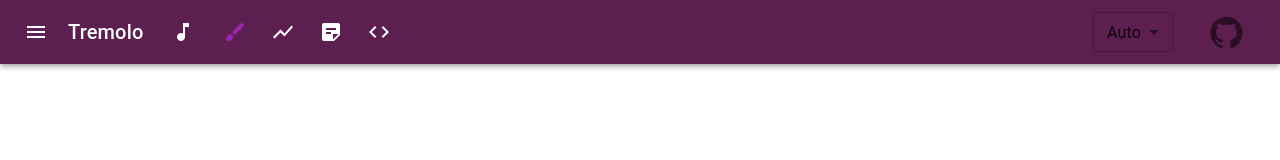
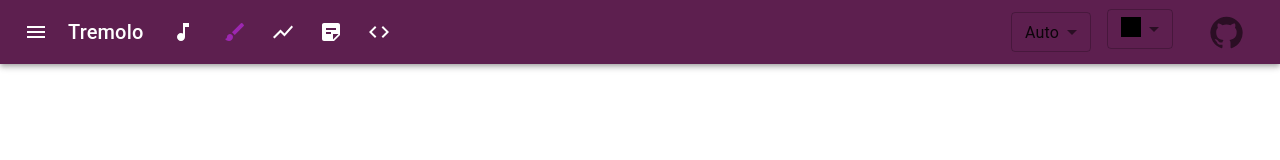
Before and after one commit to Sergej-Popov/tremolo, a React (Vite) app: page /second/ in a window 1280 px wide. Both pictures are taken after a click on the button 235 px from the left and 32 px from the top of the page. Shown: the top 160 px of the page. Built offline with nearby package versions, Linux system fonts and the light colour scheme; a web font is replaced by a local one.

Commit message:
Add brush color menu option (#25)
Add brush color option and disable on other tools

```diff
--- a/src/Menu.tsx
+++ b/src/Menu.tsx
@@ -42,6 +42,8 @@ const Menu: React.FC = () => {
   const setDrawingMode = app?.setDrawingMode ?? (() => {});
   const brushWidth = app?.brushWidth ?? 'auto';
   const setBrushWidth = app?.setBrushWidth ?? (() => {});
+  const brushColor = app?.brushColor ?? defaultLineColor;
+  const setBrushColor = app?.setBrushColor ?? (() => {});
   const [fontSize, setFontSize] = React.useState<string>('auto');
   const [codeSize, setCodeSize] = React.useState<number>(codeFontSize);
   const [lineStyle, setLineStyle] = React.useState<'direct' | 'arc' | 'corner'>('arc');
@@ -338,6 +340,24 @@ const Menu: React.FC = () => {
             </Select>
           </Box>
         )}
+        {drawingMode && (
+          <Box id="brush-color-select" sx={{ mr: 2 }}>
+            <Select
+              size="small"
+              value={brushColor}
+              onChange={(e) => {
+                const c = e.target.value as string;
+                setBrushColor(c);
+              }}
+            >
+              {noteColors.map((c) => (
+                <MenuItem value={c} key={c}>
+                  <Box sx={{ width: 20, height: 20, backgroundColor: c }} />
+                </MenuItem>
+              ))}
+            </Select>
+          </Box>
+        )}
         </Box>
         <IconButton
           target="_blank"
--- a/src/Store.tsx
+++ b/src/Store.tsx
@@ -31,6 +31,8 @@ interface AppState {
   setDrawingMode: React.Dispatch<React.SetStateAction<boolean>>;
   brushWidth: number | 'auto';
   setBrushWidth: React.Dispatch<React.SetStateAction<number | 'auto'>>;
+  brushColor: string;
+  setBrushColor: React.Dispatch<React.SetStateAction<string>>;
 }
 
 export const AppContext = createContext<AppState | undefined>(undefined);
@@ -51,6 +53,7 @@ export const AppProvider: React.FC<{ children: ReactNode }> = ({
   const [debug, setDebug] = useState<boolean>(false);
   const [drawingMode, setDrawingMode] = useState<boolean>(false);
   const [brushWidth, setBrushWidth] = useState<number | 'auto'>('auto');
+  const [brushColor, setBrushColor] = useState<string>(noteColors[noteColors.length - 1]);
 
   const addBoard = () => {
     setBoards((ids) => [...ids, ids.length ? Math.max(...ids) + 1 : 0]);
@@ -72,6 +75,18 @@ export const AppProvider: React.FC<{ children: ReactNode }> = ({
   React.useEffect(() => {
     setDebugMode(debug);
   }, [debug]);
+
+  React.useEffect(() => {
+    const disable = () => setDrawingMode(false);
+    window.addEventListener('createsticky', disable as EventListener);
+    window.addEventListener('createcodeblock', disable as EventListener);
+    window.addEventListener('createline', disable as EventListener);
+    return () => {
+      window.removeEventListener('createsticky', disable as EventListener);
+      window.removeEventListener('createcodeblock', disable as EventListener);
+      window.removeEventListener('createline', disable as EventListener);
+    };
+  }, []);
 
   return (
     <AppContext.Provider value={{
@@ -102,6 +117,8 @@ export const AppProvider: React.FC<{ children: ReactNode }> = ({
       setDrawingMode,
       brushWidth,
       setBrushWidth,
+      brushColor,
+      setBrushColor,
     }}>
       {children}
     </AppContext.Provider>
--- a/src/components/GuitarBoard.tsx
+++ b/src/components/GuitarBoard.tsx
@@ -83,6 +83,7 @@ const GuitarBoard: React.FC = () => {
   const codeFontSize = app?.codeFontSize ?? 14;
   const drawingMode = app?.drawingMode ?? false;
   const brushWidth = app?.brushWidth ?? 'auto';
+  const brushColor = app?.brushColor ?? defaultLineColor;
   const svgRef = useRef<SVGSVGElement | null>(null);
   const workspaceRef = useRef<SVGGElement | null>(null);
   const boardRef = useRef<SVGGElement | null>(null);
@@ -700,18 +701,19 @@ const GuitarBoard: React.FC = () => {
       const layer = svg.select<SVGGElement>('.drawings');
       const g = layer.append('g')
         .attr('class', 'drawing')
-        .datum<{ id: string; type: 'drawing'; width: number; height: number; transform: any; lines: any[] }>({
+        .datum<{ id: string; type: 'drawing'; width: number; height: number; transform: any; lines: any[]; color: string }>({
           id: info.data.id ?? generateId(),
           type: 'drawing',
           width: info.data.width,
           height: info.data.height,
           transform: { translateX: 0, translateY: 0, scaleX: 1, scaleY: 1, rotate: 0 },
-          lines: info.data.lines.map((ln: any) => ({ ...ln }))
+          lines: info.data.lines.map((ln: any) => ({ ...ln })),
+          color: info.data.color ?? '#000000'
         });
       info.data.lines.forEach((ln: any) => {
         g.append('path')
           .attr('d', `M ${ln.x1} ${ln.y1} Q ${ln.cx} ${ln.cy} ${ln.x2} ${ln.y2}`)
-          .attr('stroke', 'black')
+          .attr('stroke', info.data.color ?? '#000000')
           .attr('fill', 'none')
           .attr('stroke-linecap', 'round')
           .attr('stroke-linejoin', 'round')
@@ -1199,13 +1201,14 @@ const GuitarBoard: React.FC = () => {
     const layer = svg.select<SVGGElement>('.drawings');
     const g = layer.append('g')
       .attr('class', 'drawing')
-      .datum<{ id: string; type: 'drawing'; width: number; height: number; transform: any; lines: any[] }>({
+      .datum<{ id: string; type: 'drawing'; width: number; height: number; transform: any; lines: any[]; color: string }>({
         id: generateId(),
         type: 'drawing',
         width: 0,
         height: 0,
         transform: { translateX: 0, translateY: 0, scaleX: 1, scaleY: 1, rotate: 0 },
         lines: [],
+        color: brushColor,
       });
     drawingSel.current = g;
     drawing.current = true;
@@ -1243,7 +1246,7 @@ const GuitarBoard: React.FC = () => {
     const midY = (prev.y + sy) / 2;
     drawingSel.current.append('path')
       .attr('d', `M ${midPrev.x} ${midPrev.y} Q ${prev.x} ${prev.y} ${midX} ${midY}`)
-      .attr('stroke', 'black')
+      .attr('stroke', brushColor)
       .attr('fill', 'none')
       .attr('stroke-linecap', 'round')
       .attr('stroke-linejoin', 'round')
@@ -1259,6 +1262,7 @@ const GuitarBoard: React.FC = () => {
     const g = drawingSel.current;
     const bbox = (g.node() as SVGGraphicsElement).getBBox();
     const data: any = g.datum();
+    data.color = brushColor;
     data.width = bbox.width;
     data.height = bbox.height;
     data.lines = data.lines.map((ln: any) => ({
```
Also changed, not shown: 1 other file (tests, documents, lock files or other folders).
